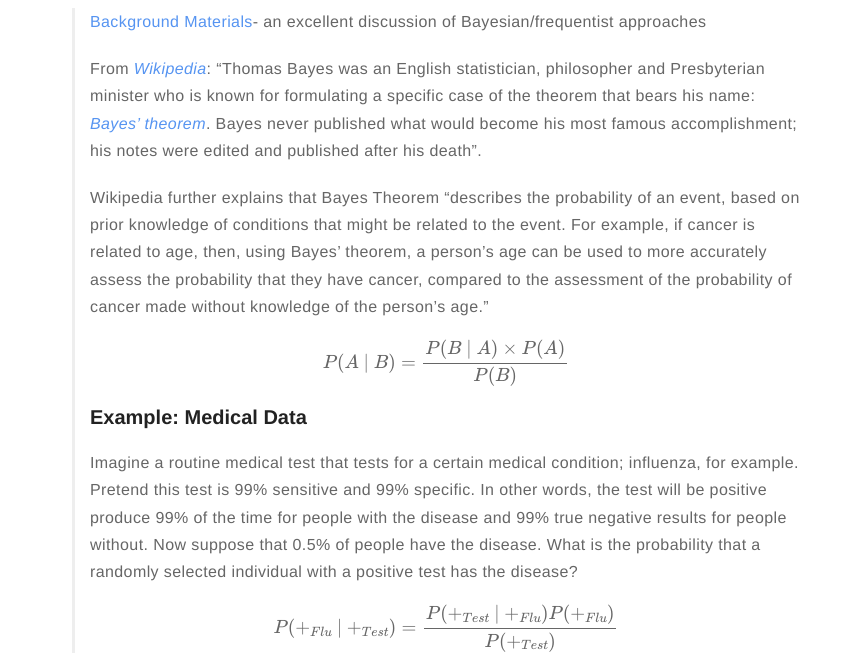
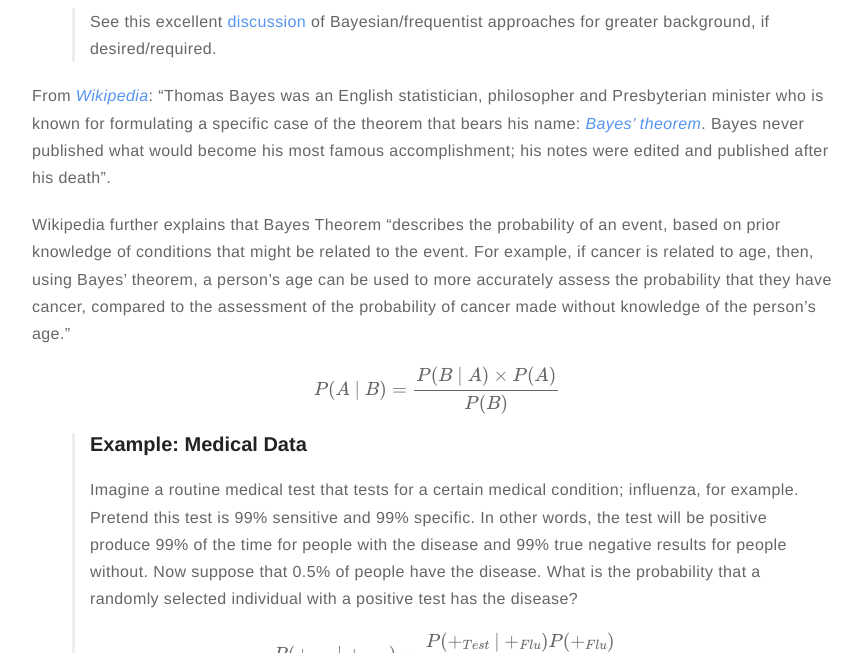
Before and after one commit to meccaLeccaHi/meccaLeccaHi.github.io, a Jekyll site: the page built from _posts/2018-11-14-bayesian-classification.md, in a window 1280 px wide and 900 px high, scrolled down 357 px, cut to the strip 247-900 px from the top of the window. Shown: the whole strip, without its empty margins (203-1065 px from the left). Built offline with Jekyll 4.4.1, drawn with Linux system fonts in a browser that asks for light colours; formulas are drawn with MathJax 3; comment, search, counter and statistics services are not loaded.

Commit message:
added example

```diff
--- a/_posts/2018-11-14-bayesian-classification.md
+++ b/_posts/2018-11-14-bayesian-classification.md
@@ -17,14 +17,14 @@ description: A quick primer on Bayes' Theorem.
 
 {% include figure_link.html url="https://upload.wikimedia.org/wikipedia/commons/d/d4/Thomas_Bayes.gif" href="https://en.wikipedia.org/wiki/Thomas_Bayes" caption="Thomas Bayes (c. 1701 – 7 April 1761) Image source: wikipedia.com" width="40%" %}
 
-> [Background Materials](https://www.youtube.com/watch?v=eDMGDhyDxuY)- an excellent discussion of Bayesian/frequentist approaches
->
->From [*Wikipedia*](https://en.wikipedia.org/wiki/Thomas_Bayes): "Thomas Bayes was an English statistician, philosopher and Presbyterian minister who is known for formulating a specific case of the theorem that bears his name: [*Bayes' theorem*](https://en.wikipedia.org/wiki/Bayes%27_theorem). Bayes never published what would become his most famous accomplishment; his notes were edited and published after his death".
->
->Wikipedia further explains that Bayes Theorem "describes the probability of an event, based on prior knowledge of conditions that might be related to the event. For example, if cancer is related to age, then, using Bayes' theorem, a person's age can be used to more accurately assess the probability that they have cancer, compared to the assessment of the probability of cancer made without knowledge of the person's age."
->
->$$P(A \ | \ B) = \frac {P(B \ | \ A) \times P(A)} {P(B)}$$
->
+> See this excellent [discussion](https://www.youtube.com/watch?v=eDMGDhyDxuY) of Bayesian/frequentist approaches for greater background, if desired/required.
+
+From [*Wikipedia*](https://en.wikipedia.org/wiki/Thomas_Bayes): "Thomas Bayes was an English statistician, philosopher and Presbyterian minister who is known for formulating a specific case of the theorem that bears his name: [*Bayes' theorem*](https://en.wikipedia.org/wiki/Bayes%27_theorem). Bayes never published what would become his most famous accomplishment; his notes were edited and published after his death".
+
+Wikipedia further explains that Bayes Theorem "describes the probability of an event, based on prior knowledge of conditions that might be related to the event. For example, if cancer is related to age, then, using Bayes' theorem, a person's age can be used to more accurately assess the probability that they have cancer, compared to the assessment of the probability of cancer made without knowledge of the person's age."
+
+$$P(A \ | \ B) = \frac {P(B \ | \ A) \times P(A)} {P(B)}$$
+
 > ### Example: Medical Data
 Imagine a routine medical test that tests for a certain medical condition; influenza, for example. Pretend this test is 99% sensitive and 99% specific. In other words, the test will be positive produce 99% of the time for people with the disease and 99% true negative results for people without.
 Now suppose that 0.5% of people have the disease. What is the probability that a randomly selected individual with a positive test has the disease?
```
